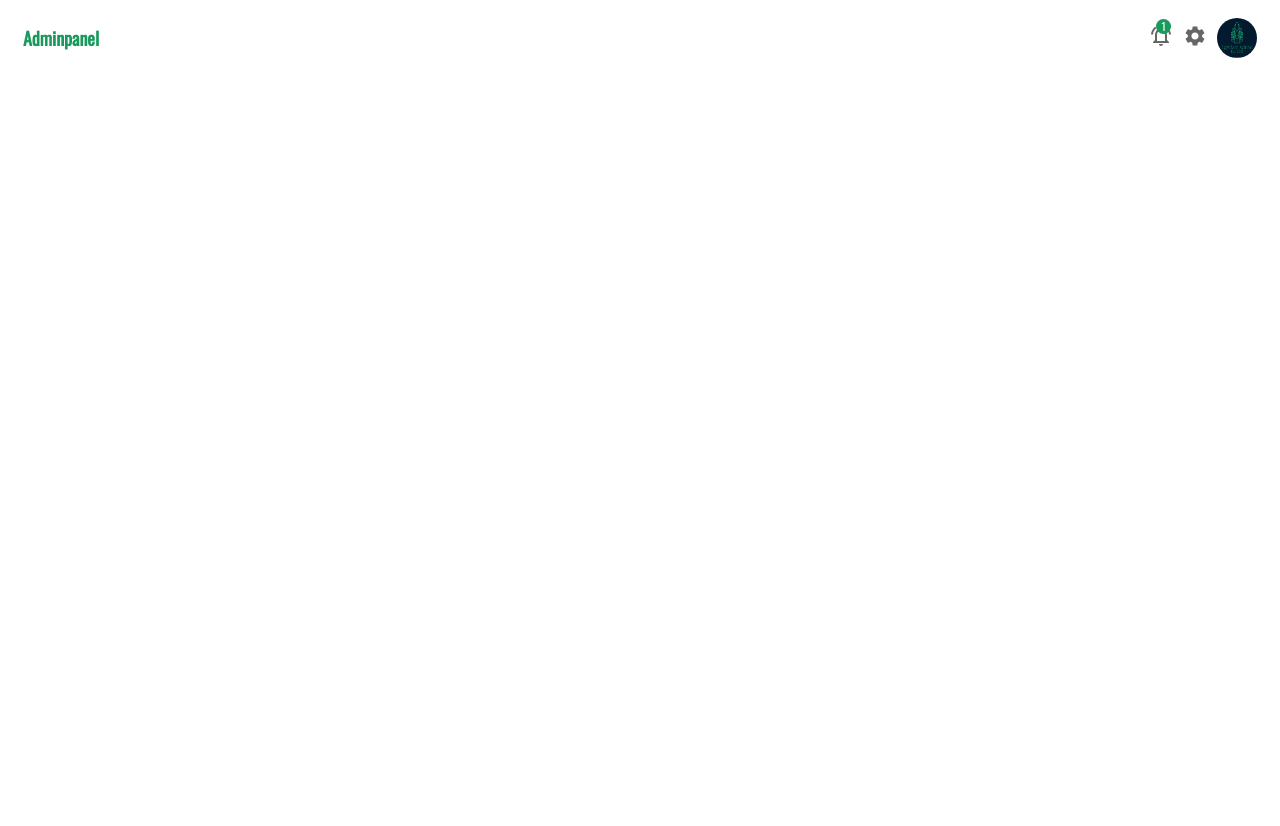
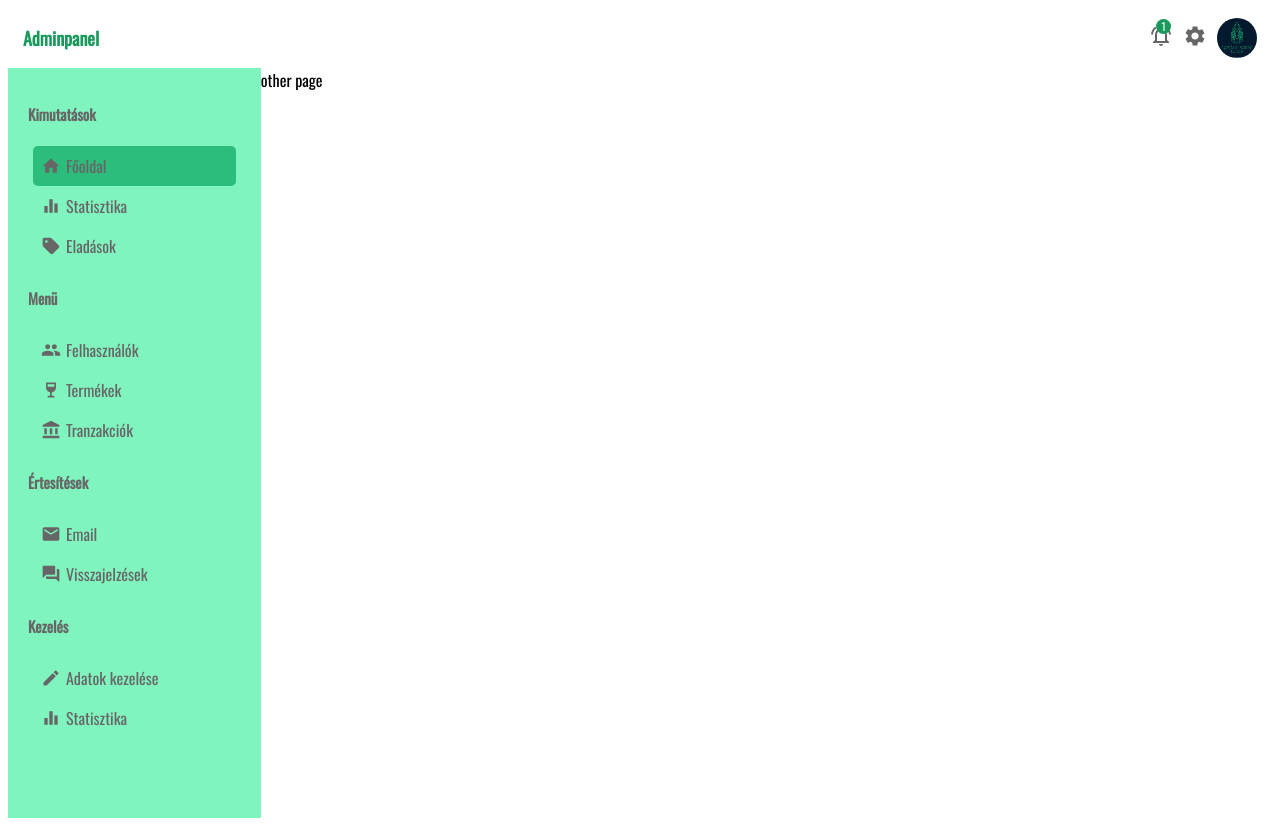
Before and after one commit to lgadam/ii3vey_szakd, a React (Create React App) app in the folder adminpanel/: page / in a window 1280 px wide. Before the commit the page ends 800 px from the top, so only its background shows below. Built offline with nearby package versions, Linux system fonts and the light colour scheme.

Commit message:
Adminpanel: added slidebar, list and list items with design and icon
Adminpanel: added slidebar, list and list items with design and icon

```diff
--- a/adminpanel/src/App.jsx
+++ b/adminpanel/src/App.jsx
@@ -1,8 +1,23 @@
 import Panel from "./components/navbar/Panel";
+import styled from "styled-components"
+import Sidebar from "./components/Sidebar";
+
+const Container = styled.div`
+  display: flex;
+`
+const Others = styled.div`
+  flex:4;
+`
 
 function App() {
   return (
-    <div className="App"><Panel /></div>
+    <div>
+      <Panel />
+      <Container>
+        <Sidebar />
+        <Others>other page</Others>
+      </Container>
+    </div>
   );
 }
 
--- /dev/null
+++ b/adminpanel/src/components/Sidebar.css
@@ -0,0 +1,14 @@
+.listItem{
+    padding: 8px;
+    cursor: pointer;
+    display: flex;
+    align-items: center;
+    border-radius: 5px;
+}
+.listItem.active{
+    background-color: #2cbc7b;
+}
+.listItemIcon{
+    margin-right: 5px;
+    font-size: 20px !important;
+}
--- /dev/null
+++ b/adminpanel/src/components/Sidebar.jsx
@@ -0,0 +1,120 @@
+import styled from "styled-components"
+import HomeIcon from '@mui/icons-material/Home';
+import EqualizerIcon from '@mui/icons-material/Equalizer';
+import SellIcon from '@mui/icons-material/Sell';
+import PeopleIcon from '@mui/icons-material/People';
+import WineBarIcon from '@mui/icons-material/WineBar';
+import AccountBalanceIcon from '@mui/icons-material/AccountBalance';
+import MailIcon from '@mui/icons-material/Mail';
+import QuestionAnswerIcon from '@mui/icons-material/QuestionAnswer';
+import EditIcon from '@mui/icons-material/Edit';
+
+import "./Sidebar.css";
+
+const SideBar = styled.div`
+    flex: 1;
+    height: calc(100vh - 50px);
+    position: sticky;
+    background-color: #80f4bf;
+    top:50px;
+`
+const Wrapper = styled.div`
+    padding: 20px;
+    color:#666666;
+    background-color: #80f4bf;
+`
+
+const Menu = styled.div`
+    margin-bottom: 10px;
+`
+
+const Title = styled.h3`
+    font-size: 15px;
+    font-weight: 700;
+`
+
+const List = styled.ul`
+    list-style: none;
+    padding: 5px;
+`
+const SecondList = styled.ul`
+    list-style: none;
+    padding: 5px;
+`
+const ThirdList = styled.ul`
+    list-style: none;
+    padding: 5px;
+`
+const LastList = styled.ul`
+    list-style: none;
+    padding: 5px;
+`
+
+const ListItem = styled.li`
+    &:hover{
+        background-color: #44d594;
+    }
+`
+
+export default function Sidebar() {
+  return (
+    <SideBar>
+      <Wrapper>
+        <Menu>
+          <Title>Kimutatások</Title>
+          <List>
+            <ListItem className="listItem active">
+                <HomeIcon className="listItemIcon"/>
+                Főoldal
+            </ListItem>
+            <ListItem className="listItem">
+                <EqualizerIcon className="listItemIcon"/>
+                Statisztika
+            </ListItem>
+            <ListItem className="listItem">
+                <SellIcon className="listItemIcon"/>
+                Eladások
+            </ListItem>
+          </List>
+          <Title>Menü</Title>
+          <SecondList>
+            <ListItem className="listItem">
+                <PeopleIcon className="listItemIcon"/>
+                Felhasználók
+            </ListItem>
+            <ListItem className="listItem">
+                <WineBarIcon className="listItemIcon"/>
+                Termékek
+            </ListItem>
+            <ListItem className="listItem">
+                <AccountBalanceIcon className="listItemIcon"/>
+                Tranzakciók
+            </ListItem>
+          </SecondList>
+          <Title>Értesítések</Title>
+          <ThirdList>
+            <ListItem className="listItem">
+                <MailIcon className="listItemIcon"/>
+                Email
+            </ListItem>
+            <ListItem className="listItem">
+                <QuestionAnswerIcon className="listItemIcon"/>
+                Visszajelzések
+            </ListItem>
+          </ThirdList>
+          <Title>Kezelés</Title>
+          <LastList>
+            <ListItem className="listItem">
+                <EditIcon className="listItemIcon"/>
+                Adatok kezelése
+            </ListItem>
+            <ListItem className="listItem">
+                <EqualizerIcon className="listItemIcon"/>
+                Statisztika
+            </ListItem>
+          </LastList>
+        </Menu>
+      </Wrapper>
+    </SideBar>
+  )
+}
--- a/adminpanel/src/components/navbar/Panel.jsx
+++ b/adminpanel/src/components/navbar/Panel.jsx
@@ -8,6 +8,9 @@ const TopPanel = styled.div`
   width: 100%;
   height: 60px;
   background-color: white;
+  position: sticky;
+  top: 0;
+  z-index: 999;
 `
 const Wrapper = styled.div`
   height: 100%;
```
